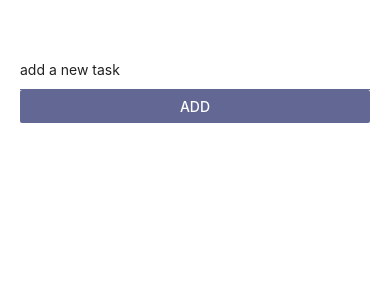
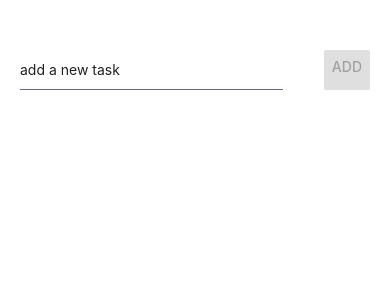
Before and after one commit to sotopro/newtaskapp, a React Native app: screen / in a window 390 px wide. Shown: the top 300 px of the page. Built offline with nearby package versions, Linux system fonts and the light colour scheme.

Commit message:
[feature] - add states to manage task and task list & create item component and styles

```diff
--- a/App.js
+++ b/App.js
@@ -1,12 +1,50 @@
+import React, { useState } from 'react';
 import { StyleSheet, Text, View, TextInput, Button } from 'react-native';
 
 export default function App() {
+  const [task, setTask] = useState('');
+  const [tasks, setTasks] = useState([]);
+
+  const onHandlerChange = (text) => {
+    setTask(text)
+  }
+
+  const onHandlerSubmit = () => {
+    setTasks([
+      ...tasks,
+      {
+        id: Math.random().toString(),
+        value: task
+      }
+    ]);
+    setTask('');
+  }
+
+  console.warn('tasks', tasks)
+
   return (
     <View style={styles.container}>
       <View style={styles.inputContainer}>
-        <TextInput style={styles.input} placeholder='add a new task' />
-        <Button title='Add' color='#626893' />
+        <TextInput
+          style={styles.input}
+          placeholder='add a new task'
+          autoComplete='off'
+          autoCorrect={false}
+          autoCapitalize='none'
+          value={task}
+          onChangeText={onHandlerChange}
+        />
+        <Button disabled={!task} title='Add' color='#626893' onPress={onHandlerSubmit} />
       </View>
+      <View style={styles.listContainer}>
+          {
+            tasks.map((item) => (
+              <View style={styles.itemContainer}>
+              <Text style={styles.itemList} key={item.id}>{item.value}</Text>
+              </View>
+            ))
+          }
+        </View>
     </View>
   );
 }
@@ -17,13 +55,35 @@ const styles = StyleSheet.create({
     backgroundColor: '#fff',
   },
   inputContainer: {
+    flexDirection: 'row',
+    justifyContent: 'space-between',
     marginTop: 50,
     marginHorizontal: 20,
   },
   input: {
+    width: '75%',
     borderBottomColor: '#626893',
     borderBottomWidth: 1,
     height: 40,
     color: '#212121'
+  },
+  listContainer: {
+    marginHorizontal: 20,
+    marginTop: 40
+  },
+  itemContainer: {
+    flexDirection: 'row',
+    justifyContent: 'space-between',
+    alignItems: 'center',
+    paddingVertical: 20,
+    paddingHorizontal: 10,
+    backgroundColor: '#626893',
+    marginBottom: 10,
+    borderRadius: 10,
+  },
+  itemList: {
+    fontSize: 14,
+    color: '#ffffff',
+    fontWeight: 'bold'
   }
 });
```
